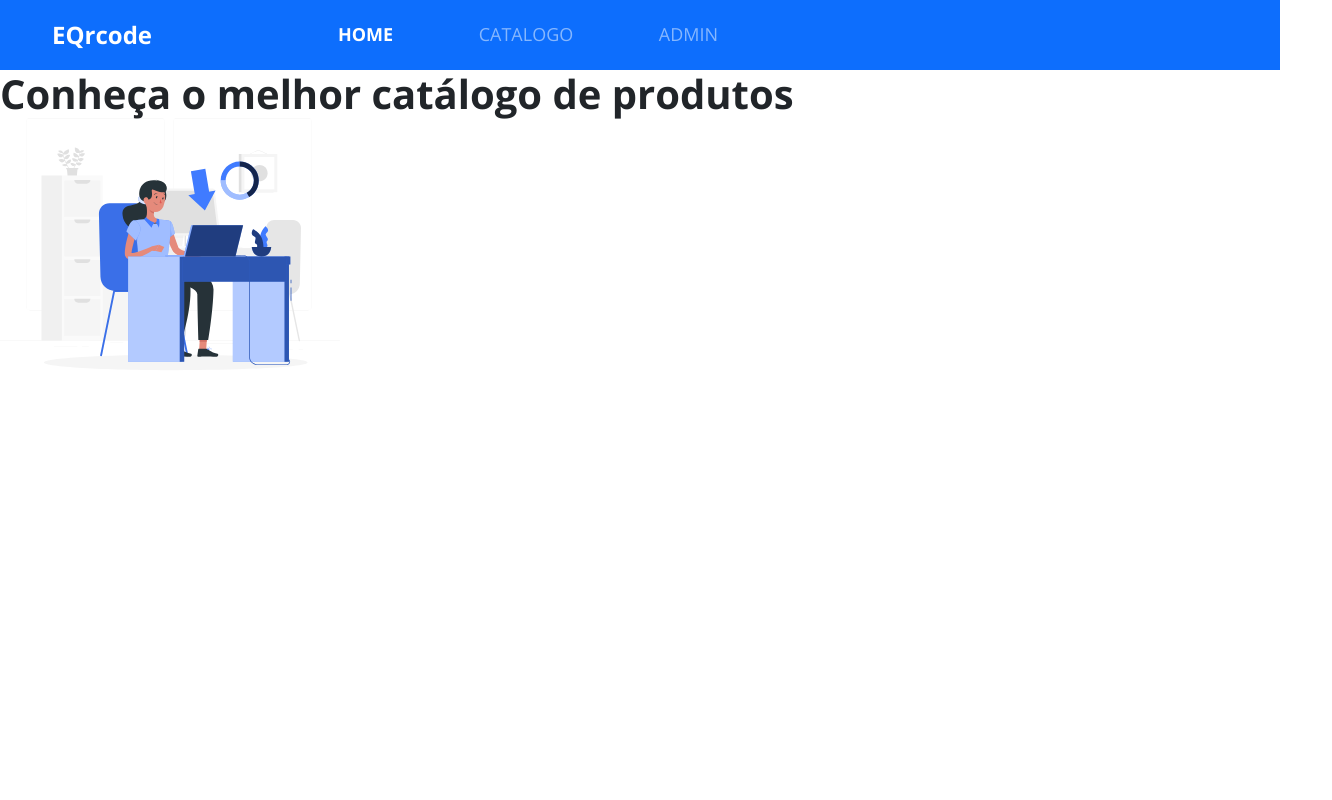
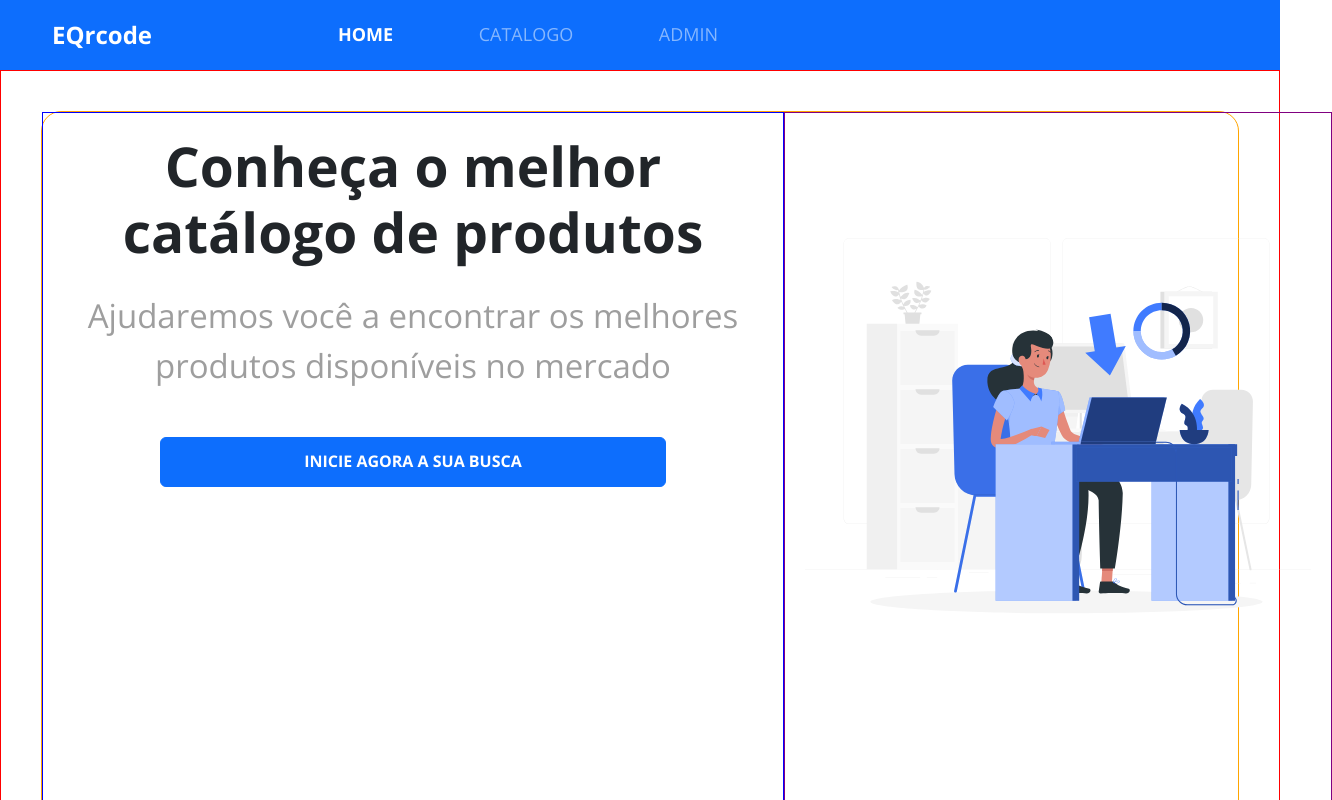
Before and after one commit to LucianoMeneses/frontend-react, a React (Create React App) app: page / in a window 1280 px wide. Shown: the top 800 px of the page, 1332 px wide, since content can reach past the window. Built offline with nearby package versions, Linux system fonts and the light colour scheme.

Commit message:
feat: adicionando estilização de acordo com tamanho da tela

```diff
--- /dev/null
+++ b/src/components/ButtonIcon/index.tsx
@@ -0,0 +1,12 @@
+import './styles.css'
+
+const ButtonIcon = () => {
+  return (
+    <button className="btn btn-primary btn-icon">
+        <h6>INICIE AGORA A SUA BUSCA</h6>
+    </button>
+
+  )
+}
+
+export default ButtonIcon;
--- /dev/null
+++ b/src/components/ButtonIcon/styles.css
@@ -0,0 +1,3 @@
+.btn-icon {
+    height: 50px;
+}
--- a/src/pages/Home/index.tsx
+++ b/src/pages/Home/index.tsx
@@ -1,15 +1,21 @@
+import './styles.css';
 import Navbar from 'components/Navbar';
 import { ReactComponent as MainImage } from 'assets/images/main-image.svg';
+import ButtonIcon from 'components/ButtonIcon';
 const Home = () => {
   return (
     <>
       <Navbar />
       <div className="home-container">
-        <div className="home-card"></div>
-        <div className="home-content-container"></div>
-        <h1>Conheça o melhor catálogo de produtos</h1>
-        <div className="home-image-container">
-          <MainImage />
+        <div className="home-card">
+          <div className="home-content-container">
+            <h1>Conheça o melhor catálogo de produtos</h1>
+            <p>Ajudaremos  você a encontrar os melhores produtos disponíveis no mercado</p>
+            <ButtonIcon/>
+          </div>
+          <div className="home-image-container">
+            <MainImage />
+          </div>
         </div>
       </div>
     </>
--- /dev/null
+++ b/src/pages/Home/styles.css
@@ -0,0 +1,115 @@
+.home-container {
+  padding: 10px;
+  font-size: 20px;
+  text-align: center;
+  border: 1px solid red;
+}
+
+.home-card {
+  display: flex;
+  flex-direction: column-reverse;
+  background-color: #fff;
+  box-shadow: 0px, 4px, 20px rgba(0, 0, 0, 0.5);
+  border-radius: 20px;
+  border: 1px solid orange;
+}
+
+.home-content-container {
+  display: flex;
+  flex-direction: column;
+  align-items: center;
+  padding: 10px 10px 60px 10px;
+  border: 1px solid blue;
+}
+
+.home-content-container h1 {
+  width: 260px;
+  font-size: 1em;
+  margin-bottom: 15px;
+}
+
+.home-content-container p {
+  width: 260px;
+  font-size: 0.6em;
+  color: #9e9e9e;
+  margin-bottom: 30px;
+}
+
+.home-image-container {
+  padding: 50px 15px;
+  border: 1px solid purple;
+}
+
+.home-image-container svg {
+  width: 100%;
+  height: auto;
+}
+
+@media screen and (min-width: 576px) {
+  .home-container {
+    padding: 15px;
+    font-size: 30px;
+  }
+
+  .home-content-container h1 {
+    width: 506px;
+    margin-bottom: 20px;
+  }
+
+  .home-content-container p {
+    width: 506px;
+    margin-bottom: 20px;
+  }
+
+  .home-content-container button {
+    width: 506px;
+    margin-bottom: 20px;
+  }
+
+  .home-image-container svg {
+    width: 506px;
+  }
+}
+
+@media screen and (min-width: 768px) {
+  .home-image-container {
+    padding: 125px 15px;
+  }
+
+  .home-content-container {
+    padding: 20px 20px 1000px 20px;
+  }
+}
+
+@media screen and (min-width: 992px) {
+  .home-container {
+    font-size: 55px;
+    padding: 40px;
+  }
+
+  .home-image-container {
+    padding: 125px 20px;
+  }
+
+  .home-content-container {
+    padding: 20px 20px 1500px 20px;
+  }
+  .home-content-container h1 {
+    width: 700px;
+    margin-bottom: 26px;
+  }
+
+  .home-content-container p {
+    width: 700px;
+    margin-bottom: 47px;
+  }
+}
+
+@media screen and (min-width: 1200px) {
+
+    .home-card {
+        display: flex;
+        flex-direction: row;
+
+      }
+}
```
